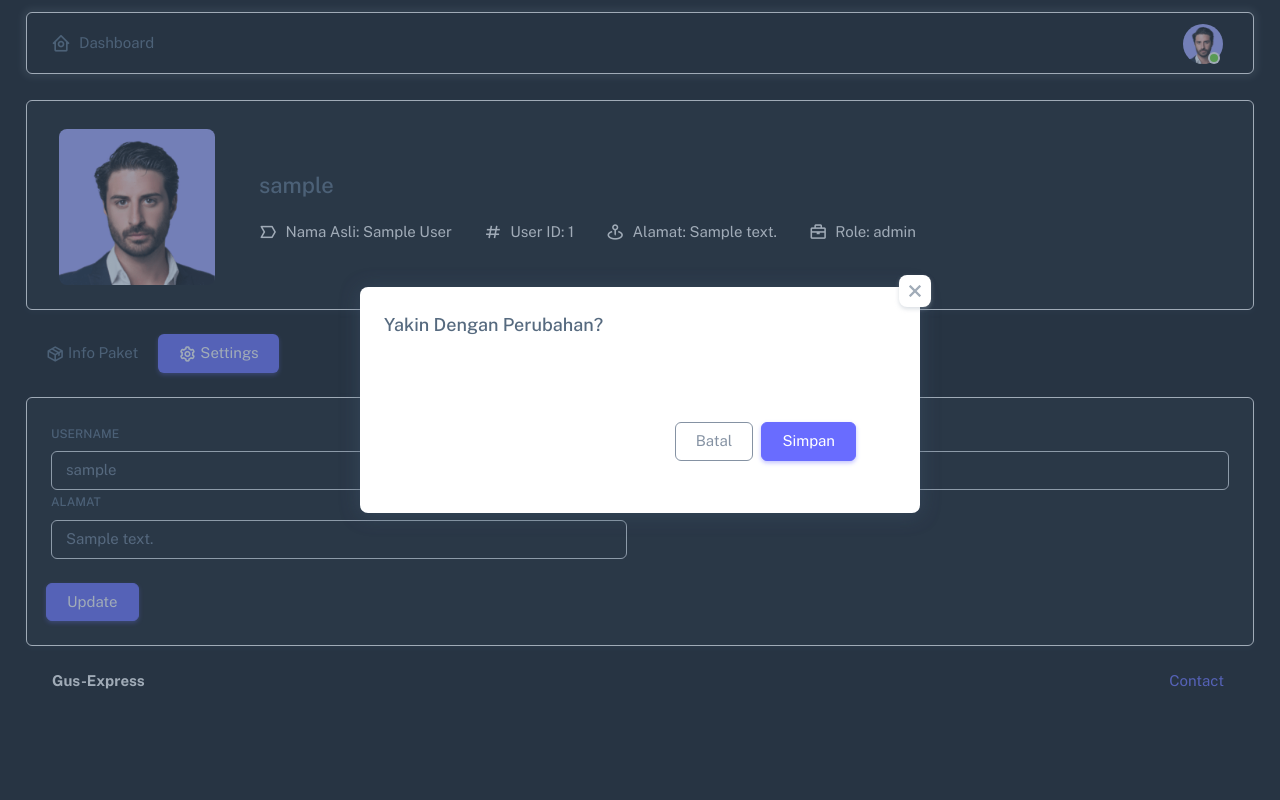
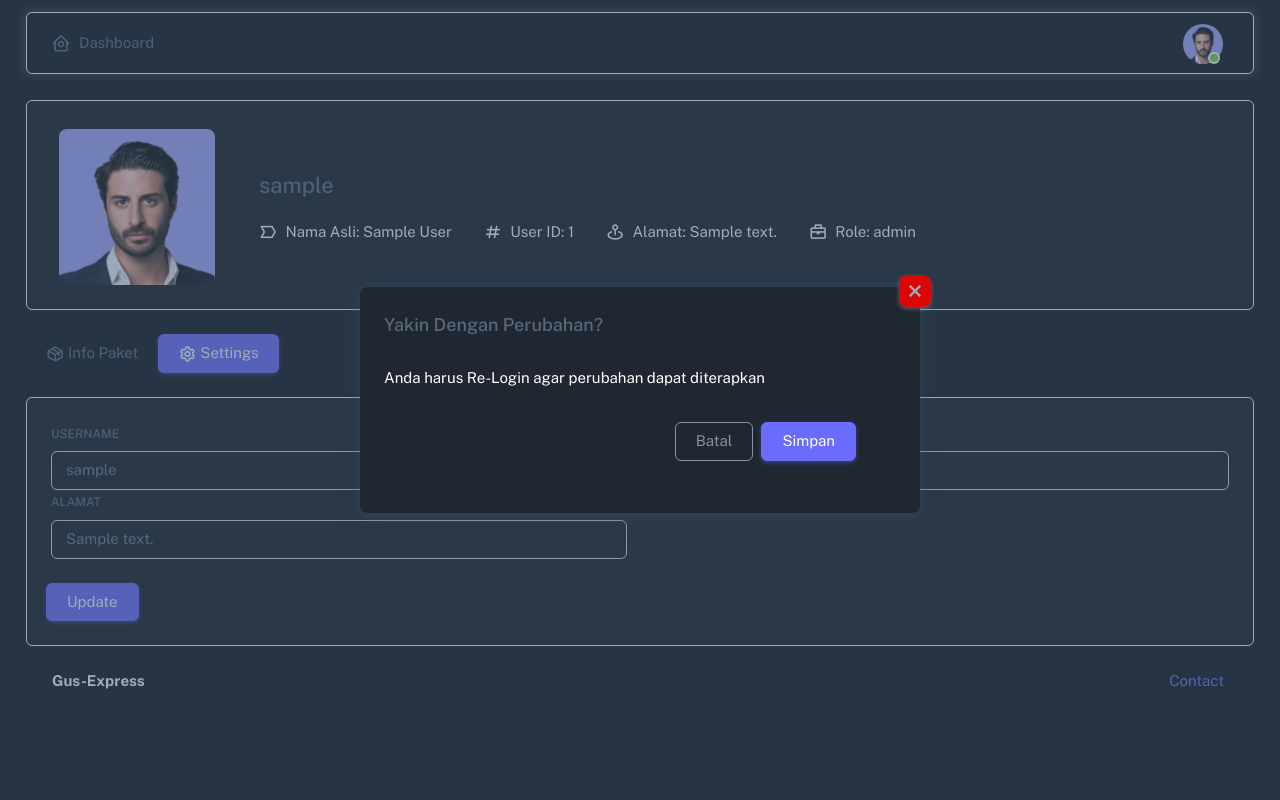
Before and after one commit to MuhammadAlfarazi-rpl/gusexpress.com, a PHP site: page /profil_settings.php in a window 1280 px wide, after a click on "Update". Run offline with PHP 8.4, Linux system fonts and the light colour scheme; the visitor is signed in with stand-in values (Sample User, id 1); tables that the repository leaves empty or names only in its code hold one stand-in row (values such as "Sample post").

Commit message:
Menambahkan Theme, lagi

```diff
--- a/assets/vendor/css/custom.css
+++ b/assets/vendor/css/custom.css
@@ -2,6 +2,10 @@ body {
     background-color: #0d1117 !important;
     color: white !important;
   }
+
+.card-gray {
+  background-color:#202730 !important ;
+}
 
 .card-hover {
   background-color: #13181f !important;
@@ -89,3 +93,11 @@ body {
   background-color: #13181f !important;
   color: #566a7f !important;
 }
+
+.modal-content {
+  background-color: #202730 !important;
+}
+
+.btn-close {
+  background-color: rgb(219, 7, 7) !important;
+}
--- a/dashboard.php
+++ b/dashboard.php
@@ -57,7 +57,7 @@ if (!isset($_SESSION['username']) || $_SESSION['role'] !== 'admin') {
                     $pengiriman_id = $pengiriman["pengiriman_id"];
                     echo '
                     <!-- Membuat card untuk setiap pengiriman -->
-                    <div class="card border border-2 rounded-3 mb-3">
+                    <div class="card-gray card-hover border border-2 rounded-3 mb-3">
                     <div class="accordion-item border-0 mb-0 shadow-none active" id="fl-'.$pengiriman_id.'">
                       <div class="accordion-header" id="fleetHeader'.$pengiriman_id.'">
                         <div role="button" class="accordion-button shadow-none align-items-center collapsed" data-bs-toggle="collapse" data-bs-target="#fleet'.$pengiriman_id.'" aria-expanded="true" aria-controls="fleet'.$pengiriman_id.'">
@@ -263,7 +263,7 @@ if (!isset($_SESSION['username']) || $_SESSION['role'] !== 'admin') {
                     $pengiriman_id = $pengiriman["pengiriman_id"];
                     echo '
                     <!-- Membuat card untuk setiap pengiriman -->
-                    <div class="card-hover border border-2 rounded-3 mb-3">
+                    <div class="card-hover card-gray border border-2 rounded-3 mb-3">
                     <div class="accordion-item border-0 mb-0 shadow-none active" id="fl-'.$pengiriman_id.'">
                       <div class="accordion-header" id="fleetHeader'.$pengiriman_id.'">
                         <div role="button" class="accordion-button shadow-none align-items-center collapsed" data-bs-toggle="collapse" data-bs-target="#fleet'.$pengiriman_id.'" aria-expanded="true" aria-controls="fleet'.$pengiriman_id.'">
--- a/edit_paket.php
+++ b/edit_paket.php
@@ -60,6 +60,7 @@ if ($result->num_rows > 0) {
 
                         <!-- Nama Biaya -->
                         <label class="form-label">Tipe Ekspedisi</label>
+                        <input type="text" class="form-control" name="biaya" value="<?php echo $paket['nama_harga']?>"required>
                         <div class="input-group">
 
                         <!-- Dropdown untuk memilih Tipe & Harga ekspedisi-->
```
